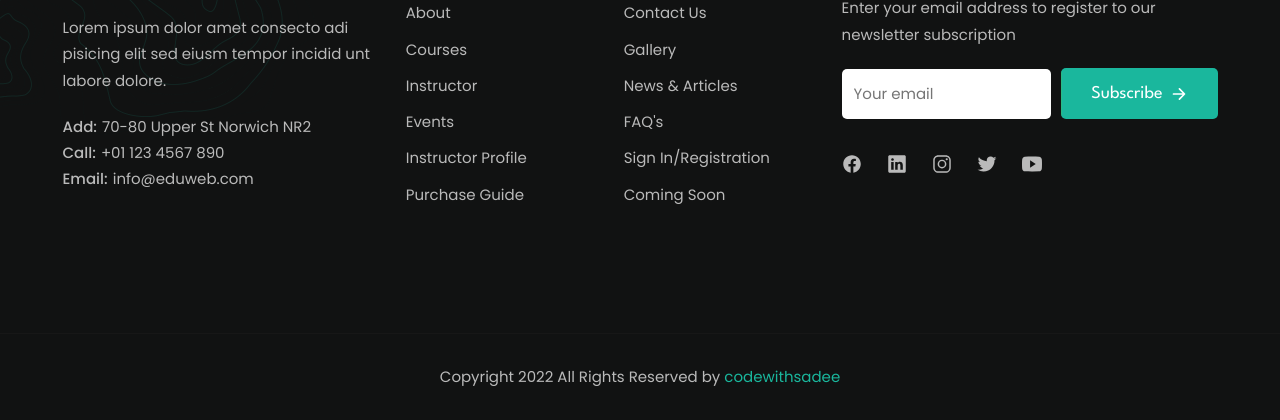
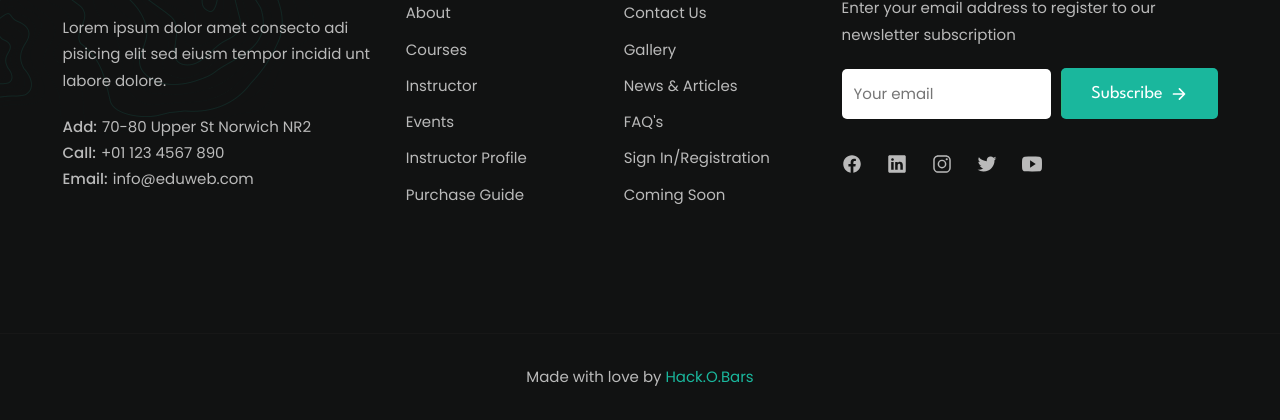
Before and after one commit to gauravsharmatheofficial/Verbal-Ace, a plain HTML site: page index.html in a window 1280 px wide. Shown: the part 4575-4995 px from the top of the page. Drawn offline with nearby package versions, Linux system fonts and the light colour scheme.

Commit message:
content updated

```diff
--- a/index.html
+++ b/index.html
@@ -1155,8 +1155,8 @@
       <div class="footer-bottom">
         <div class="container">
           <p class="copyright">
-            Copyright 2022 All Rights Reserved by
-            <a href="#" class="copyright-link">codewithsadee</a>
+            Made with love by
+            <a href="#" class="copyright-link">Hack.O.Bars</a>
           </p>
         </div>
       </div>
```
